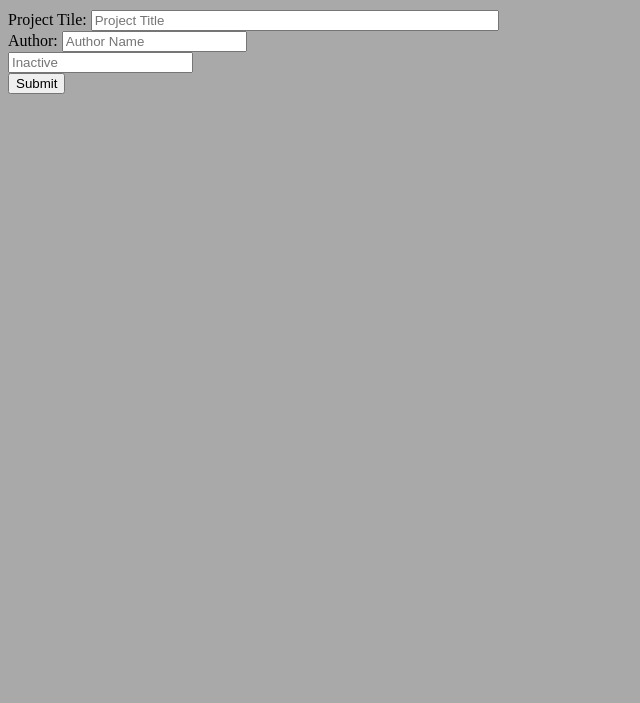
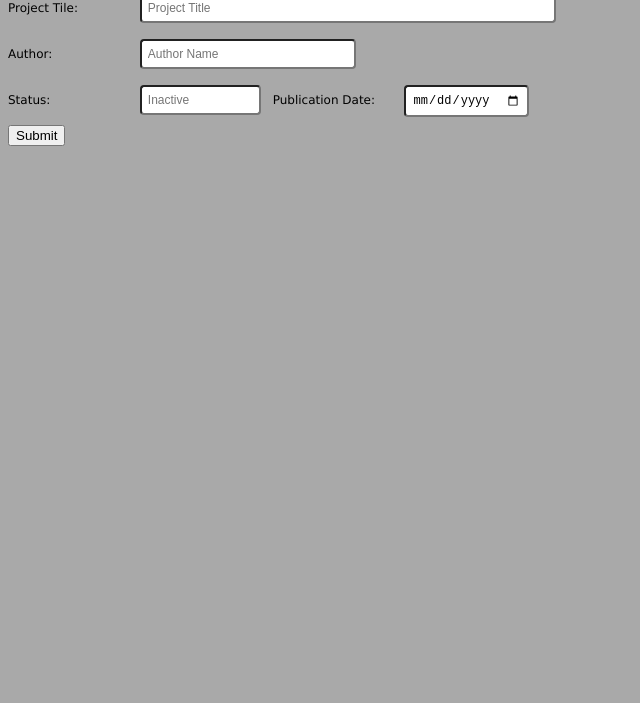
Before and after one commit to JAAAB/OWL, a website: page public/newproject.html in a window 1280 px wide. Shown: the part 97-800 px from the top of the page, without its empty margins (0-640 px from the left). Drawn offline with Linux system fonts and the light colour scheme.

Commit message:
Worked more on formatting and added pub. date[8~

```diff
--- a/newedit.js
+++ b/newedit.js
@@ -18,6 +18,7 @@ app.post('/project_create', (req, res) => {
 	console.log("Title = " + req.body.project_title);
 	console.log("Author = " + req.body.author);
 	console.log("Status = " + req.body.status);
+	console.log("Pub Date = " + req.body.publication_date);
 	res.end();
 })
 
--- a/public/newproject.html
+++ b/public/newproject.html
@@ -2,29 +2,35 @@
 <html>
 	<head>
 		Main Menu > Projects > New/Edit Project
-		<link rel="stylesheet" href="style.css">
+		<link rel="stylesheet" href="stylesheet.css">
 		<!--<script src = "../modules/util.js"></script> -->
 	</head>
-<body style="background-color:darkgrey">
-	<h1 style="font-family:verdana;">New/Edit Project</h1>
+<body>
+	<h1>New/Edit Project</h1>
 
 	<div>
 		<form action="/project_create" method="POST">
 			<label for="project_title">Project Tile:</label>
 			<input style= "width: 400px" placeholder="Project Title" name="project_title"/><br>
+
 			<label for="author">Author:</label>
-			<input placeholder= "Author Name" list="authors" name="author"><br>
+			<input style= "width: 200px" placeholder= "Author Name" list="authors" name="author"><br>
 			<datalist id="authors">
 				<option value="Jerry Smith">
 				<option value="Rick Writer">
 				<option value="Baskin Robbins">
 			</datalist>
-			<input placeholder="Inactive" list="status" name="status">
+
+
+			<label for="status">Status:</label>
+			<input style="width:105px" placeholder="Inactive" list="status" name="status">
 			<datalist id="status">
 				<option value="Active">
 				<option value="Inactive">
-			</datalist><br>
+			</datalist>
 
+			<label for="date">Publication Date:</label>
+			<input type="date" id="date" name="publication_date"><br>
 
 
 
--- a/public/stylesheet.css
+++ b/public/stylesheet.css
@@ -0,0 +1,17 @@
+body{
+	background-color: darkgrey;
+	font-size: 12px;
+	font-family: verdana;
+}
+
+label{
+	width: 120px;
+	display: inline-block;
+}
+
+input{
+	padding: 6px;
+	font-size:12px;
+	border-radius:4px;
+	margin:8px;
+}
```
